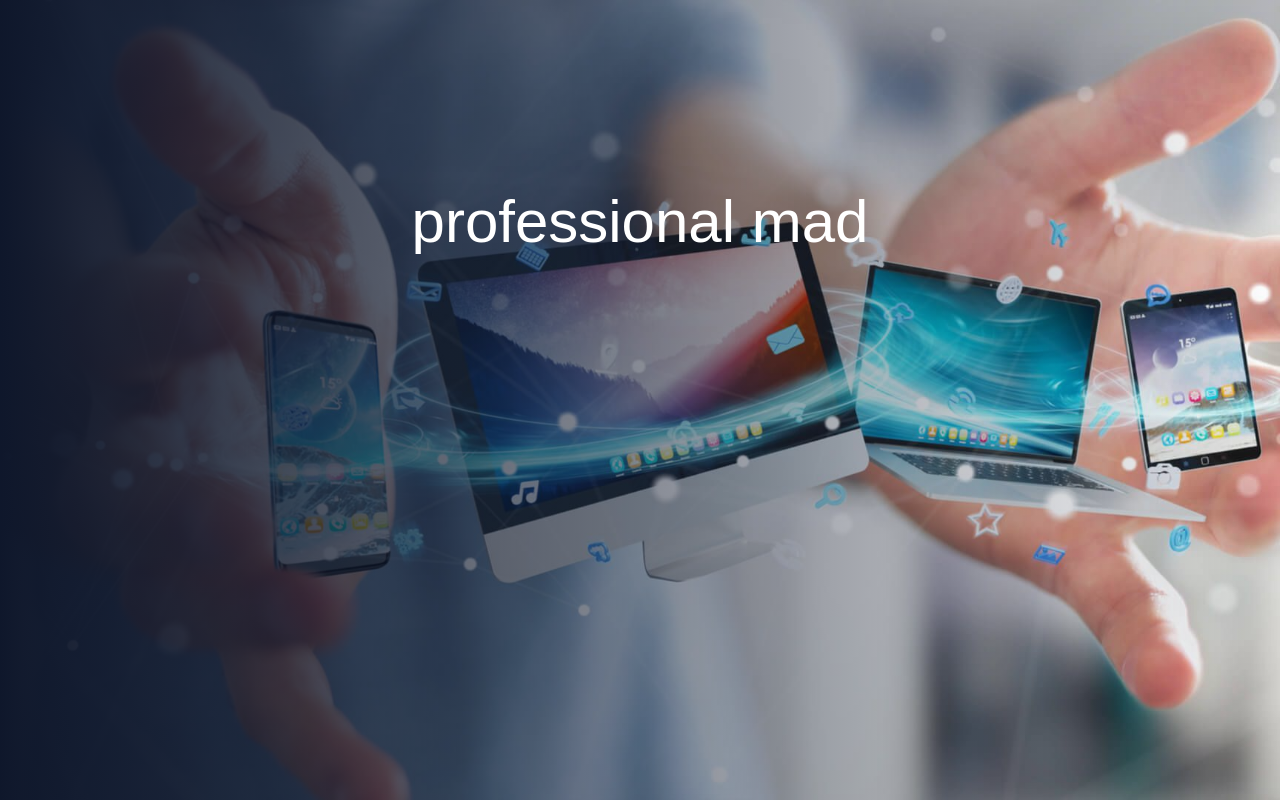
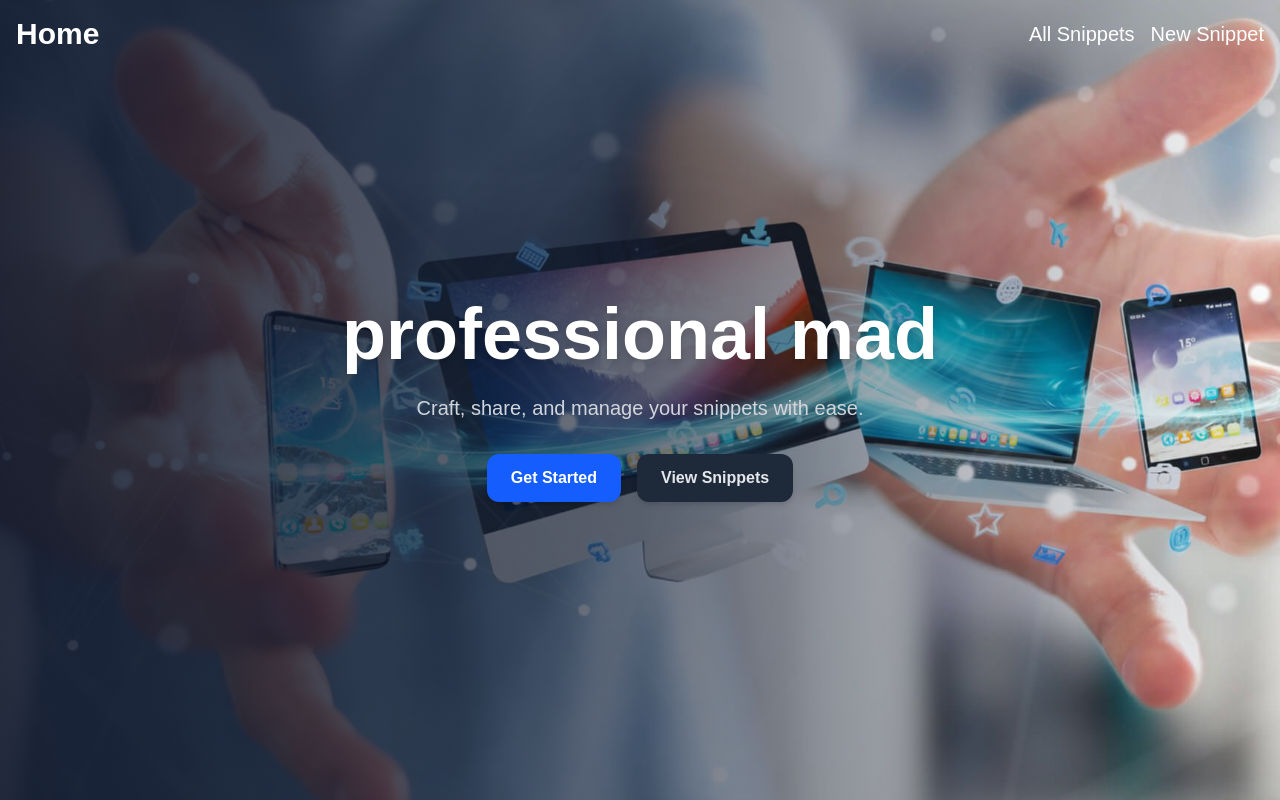
Before and after one commit to anshjain-rtds/next, a Next.js app in the folder first/: page /scale in a window 1280 px wide. Built offline with nearby package versions, Linux system fonts and the light colour scheme.

Commit message:
styleing did better and revalidate caching

```diff
--- a/first/src/actions/index.ts
+++ b/first/src/actions/index.ts
@@ -3,6 +3,7 @@ import { db } from "@/db/db";
 import { snippet } from "@/db/schema";
 import { eq } from "drizzle-orm";
 import { redirect } from "next/navigation";
+import { revalidatePath } from "next/cache";
 export async function editSnippet(id: number, code: string) {
   console.log(id, code);
   await db
@@ -16,6 +17,7 @@ export async function editSnippet(id: number, code: string) {
 
 export async function deleteSnippet(id: number) {
   await db.delete(snippet).where(eq(snippet.id, Number(id)));
+  revalidatePath('/')
   redirect('/')
 }
 
@@ -54,5 +56,6 @@ export async function createSnippet(formState: {message: string},formData: FormD
         }
       }
     }
-    redirect('/snippets/all-snips')
+    redirect('/')
+    revalidatePath('/')
   }
--- a/first/src/app/layout.tsx
+++ b/first/src/app/layout.tsx
@@ -1,6 +1,7 @@
 import type { Metadata } from "next";
 import { Geist, Geist_Mono } from "next/font/google";
 import "./globals.css";
+import Header from "@/components/header";
 // import Header from "@/components/header";
 
 const geistSans = Geist({
@@ -28,10 +29,8 @@ export default function RootLayout({
       <body
         className={`${geistSans.variable} ${geistMono.variable} antialiased`}
       >
-        {/* <Header/> */}
-        <div className="">
-          {children}
-        </div>
+        <Header />
+        <div className="">{children}</div>
       </body>
     </html>
   );
--- a/first/src/app/snippets/[id]/edit/page.tsx
+++ b/first/src/app/snippets/[id]/edit/page.tsx
@@ -3,19 +3,29 @@ import { snippet } from "@/db/schema";
 import { eq } from "drizzle-orm";
 import { notFound } from "next/navigation";
 import SnippetEditForm from "@/components/snippet-edit-form";
+
 interface SnippetEditPageProps {
-  params: Promise<{
-    id: string;
-  }>;
+  params: Promise<{ id: string }>;
 }
+
 export default async function SnippetEditPage(props: SnippetEditPageProps) {
   const { id } = await props.params;
   const parsedId = parseInt(id);
+
   const snip = await db.query.snippet.findFirst({
     where: eq(snippet.id, Number(parsedId)),
   });
-  if (!snip) return notFound();
-  return <div>
-    <SnippetEditForm snippet={snip}/>
-  </div>;
+
+  if (!snip) {
+    return notFound();
+  }
+
+  return (
+    <div className="p-6 max-w-2xl mx-auto">
+      <h1 className="text-2xl font-bold mb-4">Edit Snippet</h1>
+      <div className="rounded-xl bg-gray-900 shadow-lg p-4">
+        <SnippetEditForm snippet={snip} />
+      </div>
+    </div>
+  );
 }
--- a/first/src/app/snippets/[id]/loading.tsx
+++ b/first/src/app/snippets/[id]/loading.tsx
@@ -1,3 +1,8 @@
-export default function SnippetLoadingPage(){
-    return <div>loading...</div>
+export default function SnippetLoadingPage() {
+  return (
+    <div className="flex items-center justify-center h-full p-10">
+      <div className="animate-spin rounded-full h-10 w-10 border-b-2 border-blue-500 mr-3"></div>
+      <span className="text-lg font-medium text-gray-300">Loading snippet...</span>
+    </div>
+  );
 }
--- a/first/src/app/snippets/[id]/not-found.tsx
+++ b/first/src/app/snippets/[id]/not-found.tsx
@@ -1,11 +1,20 @@
-import React from 'react'
+import Link from "next/link";
 
 export default function SnippetNotFound() {
   return (
-    <div>
-      <h1 className='text-xl bold'>
-        Sorry, but we can not find that particular snippet
+    <div className="flex flex-col items-center justify-center h-full p-10 text-center">
+      <h1 className="text-2xl font-bold text-red-400 mb-4">
+        Snippet not found
       </h1>
+      <p className="text-gray-400 mb-6">
+        Sorry, we couldn’t locate the snippet you’re looking for.
+      </p>
+      <Link
+        href="/snippets"
+        className="px-4 py-2 rounded-lg bg-blue-600 text-white hover:bg-blue-500 transition"
+      >
+        Back to Snippets
+      </Link>
     </div>
-  )
+  );
 }
--- a/first/src/app/snippets/[id]/page.tsx
+++ b/first/src/app/snippets/[id]/page.tsx
@@ -16,7 +16,7 @@ export default async function SnippetShowPage({
   params,
 }: SnippetShowPageProps) {
   // Use a proper promise resolution, not `Promise` in the interface
-  const { id } = params;
+  const { id } = await params;
 
   // Added a short delay to simulate network latency for demonstration purposes
   await new Promise((resolve) => setTimeout(resolve, 1000));
@@ -57,3 +57,10 @@ export default async function SnippetShowPage({
     </div>
   );
 }
+
+// export async function generateStaticParams() {
+//   const snips = await db.query.snippet.findMany({});
+//   return snips.map((s) => {
+//     return { id: s.id };
+//   });
+// }
--- a/first/src/app/snippets/new/page.tsx
+++ b/first/src/app/snippets/new/page.tsx
@@ -15,13 +15,13 @@ export default function Page() {
   }
 
   return (
-    <div className="flex justify-center items-center min-h-screen bg-gray-100 p-4 sm:p-6 lg:p-8">
-      <form onSubmit={handleSubmit} className="w-full max-w-lg p-6 sm:p-8 bg-white border border-gray-300 rounded-lg shadow-xl flex flex-col gap-6">
-        <h3 className="text-3xl font-extrabold text-center text-gray-800 tracking-tight">Create a Snippet</h3>
+    <div className="flex justify-center items-center min-h-screen  p-4 sm:p-6 lg:p-8">
+      <form onSubmit={handleSubmit} className="w-full max-w-lg p-6 sm:p-8  border border-gray-300 rounded-lg shadow-xl flex flex-col gap-6">
+        <h3 className="text-3xl font-extrabold text-center text-gray-400 tracking-tight">Create a Snippet</h3>
 
         <div className="flex flex-col gap-4">
           <div className="flex flex-col sm:flex-row items-start sm:items-center gap-2 sm:gap-4">
-            <label htmlFor="title" className="w-16 text-gray-700 font-semibold text-sm">
+            <label htmlFor="title" className="w-16 text-gray-400 font-semibold text-sm">
               Title
             </label>
             <input
@@ -34,7 +34,7 @@ export default function Page() {
           </div>
 
           <div className="flex flex-col sm:flex-row items-start sm:items-center gap-2 sm:gap-4">
-            <label htmlFor="code" className="w-16 text-gray-700 font-semibold text-sm">
+            <label htmlFor="code" className="w-16 text-gray-400 font-semibold text-sm">
               Code
             </label>
             <textarea
--- a/first/src/components/header.tsx
+++ b/first/src/components/header.tsx
@@ -9,9 +9,8 @@ function Header() {
           Home
         </Link>
         <div className="space-x-4 text-xl">
-          <Link href="/performance">Performance</Link>
-          <Link href="/reliability">Reliability</Link>
-          <Link href="/scale">Scale</Link>
+          <Link href="/snippets/all-snips">All Snippets</Link>
+          <Link href="/snippets/new">New Snippet</Link>
         </div>
       </nav>
     </div>
--- a/first/src/components/hero.tsx
+++ b/first/src/components/hero.tsx
@@ -1,31 +1,52 @@
 import type { StaticImageData } from "next/image";
-
-import  Image  from "next/image";
-
+import Image from "next/image";
+import React from "react";
+import Link from "next/link";
 interface HeroProps {
   imgData: StaticImageData;
   imgAlt: string;
   title: string;
 }
 
-import React from "react";
+function Hero({ imgData, imgAlt, title }: HeroProps) {
+  return (
+    <section className="relative h-screen flex items-center justify-center">
+      {/* Background Image with overlay */}
+      <div className="absolute inset-0 -z-10">
+        <Image
+          src={imgData}
+          alt={imgAlt}
+          fill
+          className="object-cover"
+          priority
+        />
+        <div className="absolute inset-0 bg-gradient-to-r from-slate-900/90 via-slate-900/60 to-transparent" />
+      </div>
 
-function Hero(props: HeroProps) {
-  return (
-    <div className="relative h-screen">
-      <div className="absolute -z-10 inset-0">
-        <Image
-          src={props.imgData}
-          alt={props.imgAlt}
-          fill
-          style={{ objectFit: "cover" }}
-        />
-        <div className="absolute inset-0 bg-gradient-to-r from-slate-900"/>
+      {/* Hero Content */}
+      <div className="text-center px-6">
+        <h1 className="text-white text-5xl sm:text-6xl md:text-7xl font-extrabold drop-shadow-lg">
+          {title}
+        </h1>
+        <p className="mt-6 text-gray-300 text-lg sm:text-xl max-w-xl mx-auto">
+          Craft, share, and manage your snippets with ease.
+        </p>
+        <div className="mt-8 flex justify-center gap-4">
+          <Link
+            href="/snippets/new"
+            className="px-6 py-3 rounded-xl bg-blue-600 text-white font-semibold hover:bg-blue-500 transition shadow-md"
+          >
+            Get Started
+          </Link>
+          <Link
+            href="/snippets/all-snips"
+            className="px-6 py-3 rounded-xl bg-gray-800 text-gray-200 font-semibold hover:bg-gray-700 transition shadow-md"
+          >
+            View Snippets
+          </Link>
+        </div>
       </div>
-      <div className="pt-48 flex justify-center items-center">
-        <h1 className="text-white text-6xl">{props.title}</h1>
-      </div>
-    </div>
+    </section>
   );
 }
 
```
